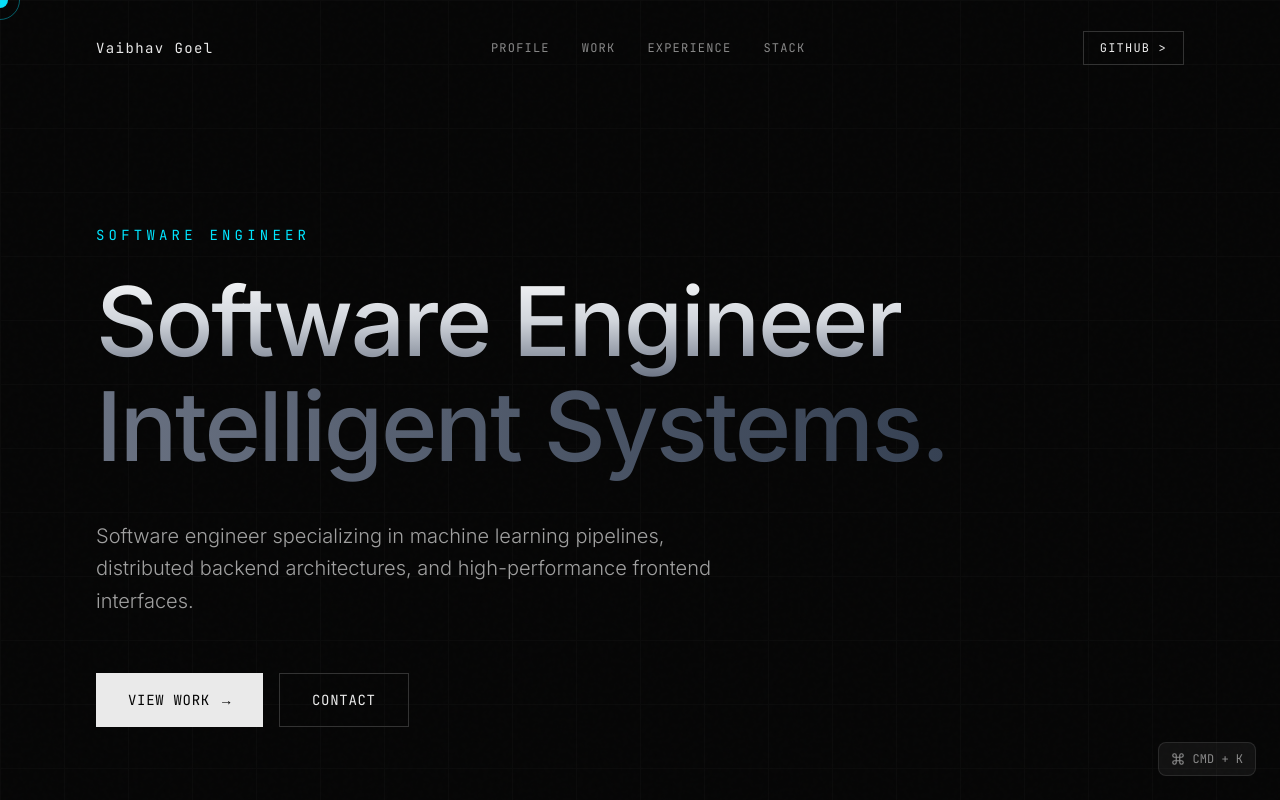
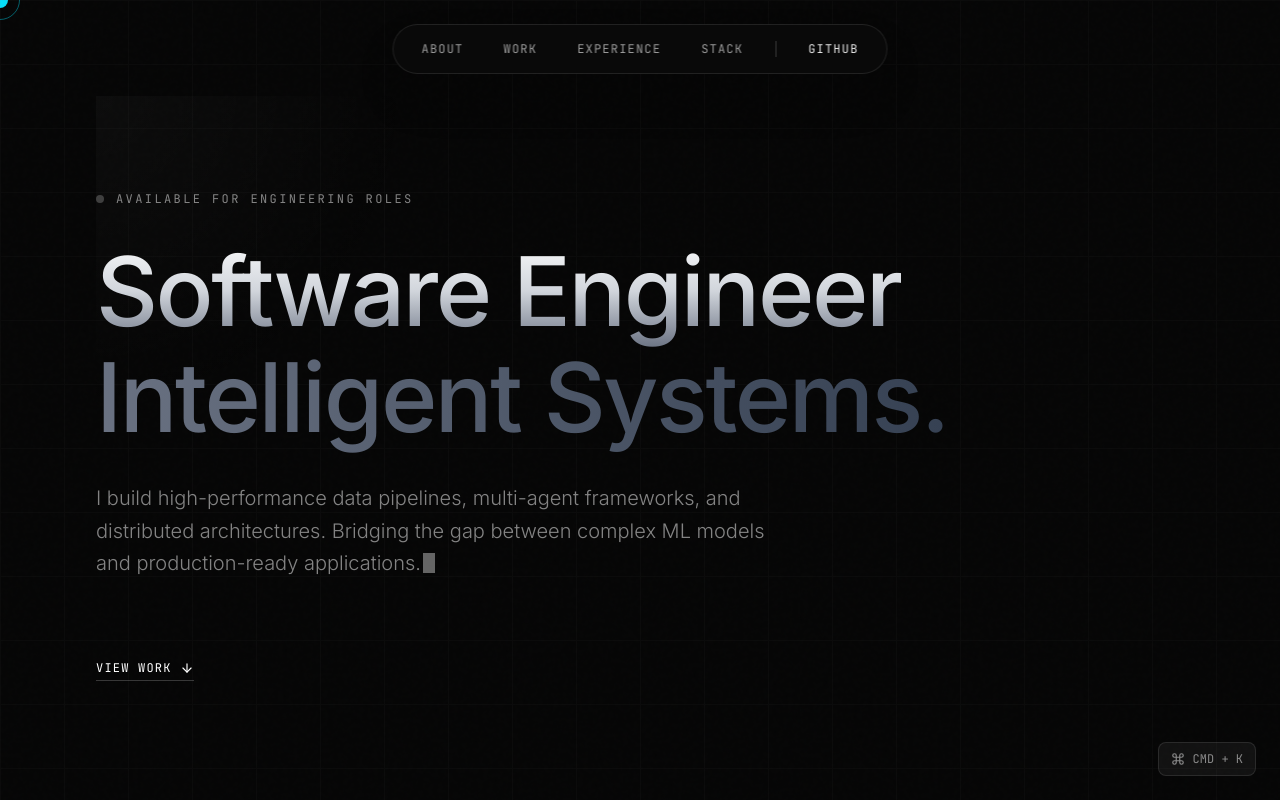
Before and after one commit to Vaibhav8075/Vaibhav-Goel-Portfolio, a React (Vite) app: page / in a window 1280 px wide. Shown: the top 800 px of the page. Built offline with nearby package versions, Linux system fonts and the light colour scheme.

Commit message:
feat: added magnetic nav, hero glow, typewriter effect, and scroll parallax

```diff
--- a/src/components/layout/Navbar.jsx
+++ b/src/components/layout/Navbar.jsx
@@ -1,34 +1,57 @@
 import { motion } from "framer-motion";
+import { useState } from "react";
 
 export default function Navbar() {
+  const [hoveredIndex, setHoveredIndex] = useState(null);
+
+  const links = [
+    { name: "About", href: "#about" },
+    { name: "Work", href: "#work" },
+    { name: "Experience", href: "#experience" },
+    { name: "Stack", href: "#stack" }
+  ];
+
   return (
-    <motion.header
-      initial={{ y: -100, opacity: 0 }}
-      animate={{ y: 0, opacity: 1 }}
-      transition={{ duration: 0.8, ease: [0.16, 1, 0.3, 1] }}
-      className="fixed top-0 left-0 w-full z-50 mix-blend-difference"
+    <motion.nav
+      initial={{ opacity: 0, y: -20 }}
+      animate={{ opacity: 1, y: 0 }}
+      transition={{ duration: 0.8, delay: 0.5 }}
+      className="fixed top-6 left-1/2 -translate-x-1/2 z-50"
     >
-      <div className="w-full max-w-7xl mx-auto px-6 md:px-12 lg:px-24 h-24 flex items-center justify-between">
-        <div className="font-mono text-sm tracking-widest text-[#EAEAEA]">
-          Vaibhav Goel
-        </div>
+      <div className="flex items-center gap-1 md:gap-2 px-3 py-2 bg-[#0A0A0A]/80 backdrop-blur-md border border-white/10 rounded-full shadow-2xl relative">
+        {links.map((link, index) => (
+          <a
+            key={link.name}
+            href={link.href}
+            onMouseEnter={() => setHoveredIndex(index)}
+            onMouseLeave={() => setHoveredIndex(null)}
+            className="relative px-4 py-2 rounded-full text-xs font-mono tracking-widest text-white/60 hover:text-white transition-colors uppercase"
+          >
+            {hoveredIndex === index && (
+              <motion.div
+                layoutId="nav-pill"
+                className="absolute inset-0 bg-white/10 rounded-full -z-10"
+                initial={{ opacity: 0 }}
+                animate={{ opacity: 1 }}
+                exit={{ opacity: 0 }}
+                transition={{ type: "spring", stiffness: 400, damping: 30 }}
+              />
+            )}
+            {link.name}
+          </a>
+        ))}
 
-        <nav className="hidden md:flex gap-8 font-mono text-xs tracking-widest text-[#888888]">
-          <a href="#profile" className="hover:text-[#00E5FF] transition-colors duration-300">PROFILE</a>
-          <a href="#WORK" className="hover:text-[#00E5FF] transition-colors duration-300">WORK</a>
-          <a href="#experience" className="hover:text-[#00E5FF] transition-colors duration-300">EXPERIENCE</a>
-          <a href="#stack" className="hover:text-[#00E5FF] transition-colors duration-300">STACK</a>
-        </nav>
+        <div className="w-px h-4 bg-white/20 mx-2"></div>
 
         <a
           href="https://github.com/Vaibhav8075"
           target="_blank"
           rel="noreferrer"
-          className="font-mono text-xs tracking-widest text-[#EAEAEA] border border-[#333333] px-4 py-2 hover:bg-[#EAEAEA] hover:text-black transition-all duration-300"
+          className="px-4 py-2 rounded-full text-xs font-mono tracking-widest text-white/90 hover:bg-white hover:text-black transition-all uppercase"
         >
-          GITHUB &gt;
+          GitHub
         </a>
       </div>
-    </motion.header>
+    </motion.nav>
   );
 }
--- a/src/components/sections/EngineeringModules.jsx
+++ b/src/components/sections/EngineeringModules.jsx
@@ -1,4 +1,5 @@
-import { motion } from "framer-motion";
+import { motion, useScroll, useTransform } from "framer-motion";
+import { useRef } from "react";
 import { projects } from "../../data/content";
 import SpotlightCard from "../ui/SpotlightCard";
 import { ArrowUpRight } from "lucide-react";
@@ -6,9 +7,18 @@ import { ArrowUpRight } from "lucide-react";
 export default function EngineeringModules() {
   const featuredProject = projects[0];
   const regularProjects = projects.slice(1);
+  const containerRef = useRef(null);
+
+  const { scrollYProgress } = useScroll({
+    target: containerRef,
+    offset: ["start end", "end start"]
+  });
+
+  const y1 = useTransform(scrollYProgress, [0, 1], [0, -40]);
+  const y2 = useTransform(scrollYProgress, [0, 1], [0, 40]);
 
   return (
-    <section id="work" className="py-24 border-t border-white/[0.05]">
+    <section id="work" className="py-24 border-t border-white/[0.05]" ref={containerRef}>
       <div className="flex flex-col gap-16">
         <div>
           <h2 className="font-mono text-xs tracking-[0.2em] text-white/40 mb-4">02. WORK</h2>
@@ -111,18 +121,19 @@ export default function EngineeringModules() {
           </SpotlightCard>
         </motion.div>
 
-        {/* Secondary Projects Grid */}
-        <div className="grid grid-cols-1 md:grid-cols-2 gap-6">
+        {/* Secondary Projects Grid with Parallax */}
+        <div className="grid grid-cols-1 md:grid-cols-2 gap-6 mt-8">
           {regularProjects.map((project, index) => (
             <motion.div
               key={project.id}
-              initial={{ opacity: 0, y: 20 }}
-              whileInView={{ opacity: 1, y: 0 }}
+              style={{ y: index % 2 === 0 ? y1 : y2 }}
+              initial={{ opacity: 0 }}
+              whileInView={{ opacity: 1 }}
               viewport={{ once: true, margin: "-100px" }}
-              transition={{ duration: 0.6, delay: index * 0.1 }}
+              transition={{ duration: 0.6 }}
             >
               <a href={project.link} target="_blank" rel="noreferrer" className="block h-full group outline-none">
-                <SpotlightCard className="h-full p-8 flex flex-col justify-between min-h-[280px]">
+                <SpotlightCard className="h-full p-8 flex flex-col justify-between min-h-[300px]">
 
                   <div className="flex flex-col gap-4 z-10 relative">
                     <div className="flex justify-between items-start">
--- a/src/components/sections/Hero.jsx
+++ b/src/components/sections/Hero.jsx
@@ -1,16 +1,45 @@
 import { motion } from "framer-motion";
+import { ArrowDown } from "lucide-react";
+import { useEffect, useState } from "react";
+import Typewriter from "../ui/Typewriter";
 
 export default function Hero() {
+  const [mousePosition, setMousePosition] = useState({ x: 0, y: 0 });
+
+  useEffect(() => {
+    const handleMouseMove = (e) => {
+      setMousePosition({
+        x: e.clientX,
+        y: e.clientY,
+      });
+    };
+
+    window.addEventListener("mousemove", handleMouseMove);
+    return () => window.removeEventListener("mousemove", handleMouseMove);
+  }, []);
+
   return (
-    <section className="min-h-[85vh] flex flex-col justify-center items-start pt-20">
-      <div className="flex flex-col gap-6 max-w-4xl">
+    <section className="relative min-h-[85vh] flex flex-col justify-center overflow-hidden">
+
+      {/* Magnetic Subtle Glow */}
+      <div
+        className="pointer-events-none absolute inset-0 transition-opacity duration-300"
+        style={{
+          background: `radial-gradient(800px circle at ${mousePosition.x}px ${mousePosition.y}px, rgba(255,255,255,0.03), transparent 40%)`,
+        }}
+      />
+
+      <div className="flex flex-col gap-8 relative z-10">
         <motion.div
           initial={{ opacity: 0, y: 20 }}
           animate={{ opacity: 1, y: 0 }}
-          transition={{ duration: 0.8, delay: 0.2 }}
-          className="font-mono text-[#00E5FF] text-sm tracking-[0.3em] uppercase"
+          transition={{ duration: 0.6, delay: 0.1 }}
+          className="flex items-center gap-3"
         >
-          Software Engineer
+          <div className="w-2 h-2 rounded-full bg-white/40 animate-pulse"></div>
+          <span className="font-mono text-xs tracking-[0.2em] text-white/50 uppercase">
+            Available for Engineering Roles
+          </span>
         </motion.div>
 
         <motion.h1
@@ -23,40 +52,30 @@ export default function Hero() {
           <span className="text-transparent bg-clip-text bg-gradient-to-r from-gray-500 to-gray-700">Intelligent Systems.</span>
         </motion.h1>
 
-        <motion.p
-          initial={{ opacity: 0, y: 20 }}
-          animate={{ opacity: 1, y: 0 }}
-          transition={{ duration: 0.8, delay: 0.4 }}
-          className="text-lg md:text-xl text-[#A0A0A0] max-w-2xl leading-relaxed mt-4 font-light"
-        >
-          Software engineer specializing in machine learning pipelines, distributed backend architectures, and high-performance frontend interfaces.
-        </motion.p>
-
         <motion.div
           initial={{ opacity: 0, y: 20 }}
           animate={{ opacity: 1, y: 0 }}
-          transition={{ duration: 0.8, delay: 0.5 }}
-          className="flex flex-wrap gap-4 mt-8"
+          transition={{ duration: 0.6, delay: 0.5 }}
+          className="text-lg md:text-xl text-white/50 max-w-2xl font-light leading-relaxed min-h-[80px]"
         >
-          <a href="#work" className="group flex items-center gap-3 bg-[#EAEAEA] text-[#050505] px-8 py-4 font-mono text-sm tracking-wider hover:bg-[#00E5FF] transition-colors duration-300">
-            VIEW WORK
-            <span className="group-hover:translate-x-1 transition-transform duration-300">→</span>
-          </a>
-          <a href="mailto:vaibhav.goel0531@gmail.com" className="flex items-center gap-3 border border-[#333333] text-[#EAEAEA] px-8 py-4 font-mono text-sm tracking-wider hover:bg-[#111111] transition-colors duration-300">
-            CONTACT
+          <Typewriter
+            text="I build high-performance data pipelines, multi-agent frameworks, and distributed architectures. Bridging the gap between complex ML models and production-ready applications."
+            delay={1000}
+            speed={25}
+          />
+        </motion.div>
+
+        <motion.div
+          initial={{ opacity: 0 }}
+          animate={{ opacity: 1 }}
+          transition={{ duration: 1, delay: 0.8 }}
+          className="mt-12 flex gap-6 items-center"
+        >
+          <a href="#work" className="font-mono text-xs tracking-widest text-white hover:text-white/70 transition-colors uppercase flex items-center gap-2 pb-1 border-b border-white/20 hover:border-white/50">
+            View Work <ArrowDown size={14} />
           </a>
         </motion.div>
       </div>
-
-      <motion.div
-        initial={{ opacity: 0 }}
-        animate={{ opacity: 1 }}
-        transition={{ duration: 1, delay: 1 }}
-        className="absolute bottom-12 left-6 md:left-12 lg:left-24 font-mono text-xs text-[#555555] tracking-widest flex items-center gap-4"
-      >
-        <span className="w-8 h-[1px] bg-[#555555]"></span>
-        SCROLL TO EXPLORE
-      </motion.div>
     </section>
   );
 }
--- /dev/null
+++ b/src/components/ui/Typewriter.jsx
@@ -0,0 +1,32 @@
+import { useState, useEffect } from 'react';
+
+export default function Typewriter({ text, delay = 0, speed = 50 }) {
+  const [displayText, setDisplayText] = useState('');
+  const [currentIndex, setCurrentIndex] = useState(0);
+  const [started, setStarted] = useState(false);
+
+  useEffect(() => {
+    const timer = setTimeout(() => setStarted(true), delay);
+    return () => clearTimeout(timer);
+  }, [delay]);
+
+  useEffect(() => {
+    if (!started) return;
+
+    if (currentIndex < text.length) {
+      const timeout = setTimeout(() => {
+        setDisplayText(prev => prev + text[currentIndex]);
+        setCurrentIndex(prev => prev + 1);
+      }, speed);
+
+      return () => clearTimeout(timeout);
+    }
+  }, [currentIndex, text, speed, started]);
+
+  return (
+    <span className="inline-block relative">
+      {displayText}
+      <span className="animate-pulse ml-0.5 inline-block w-[0.6em] h-[1em] bg-white/70 align-middle -translate-y-[0.1em]" />
+    </span>
+  );
+}
```
